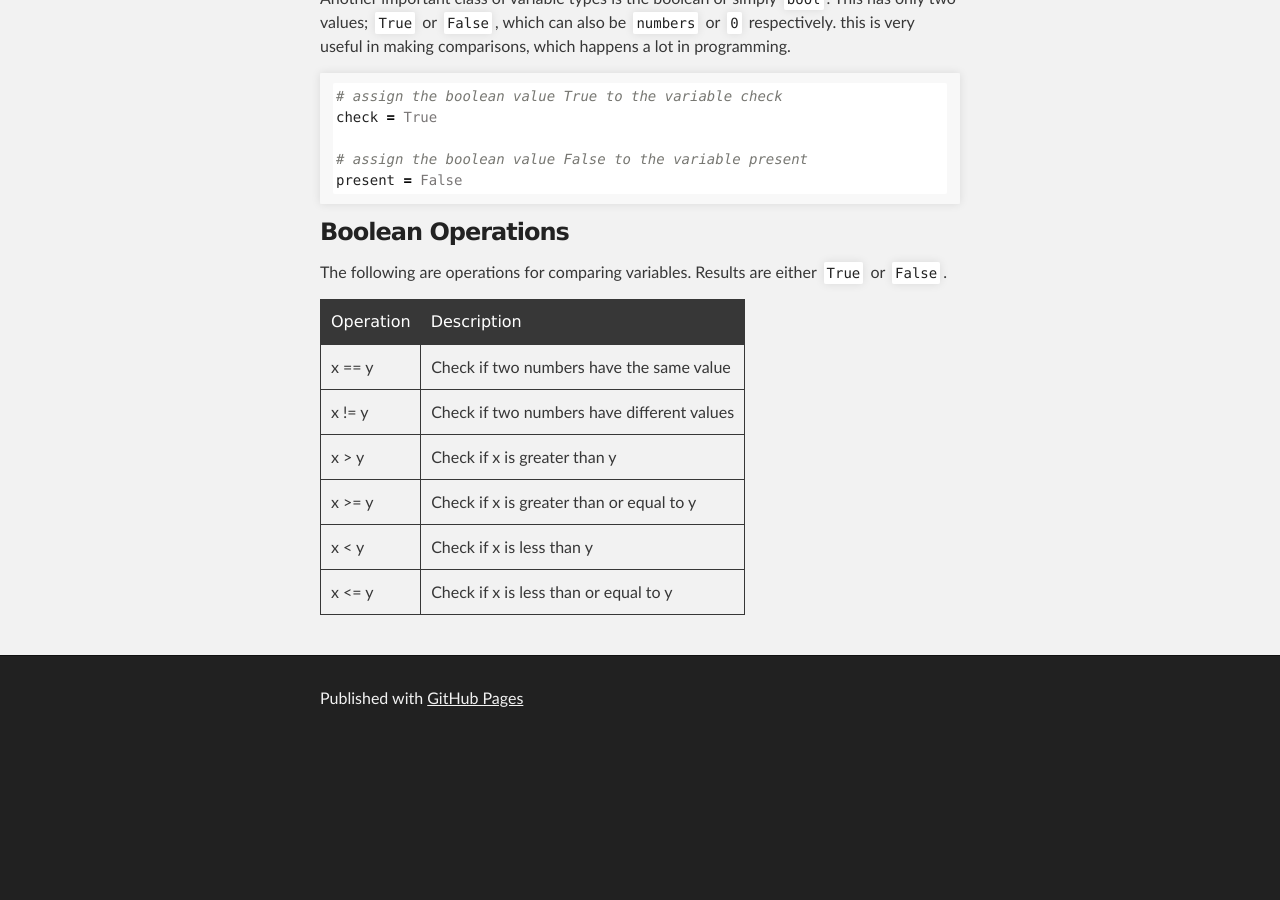
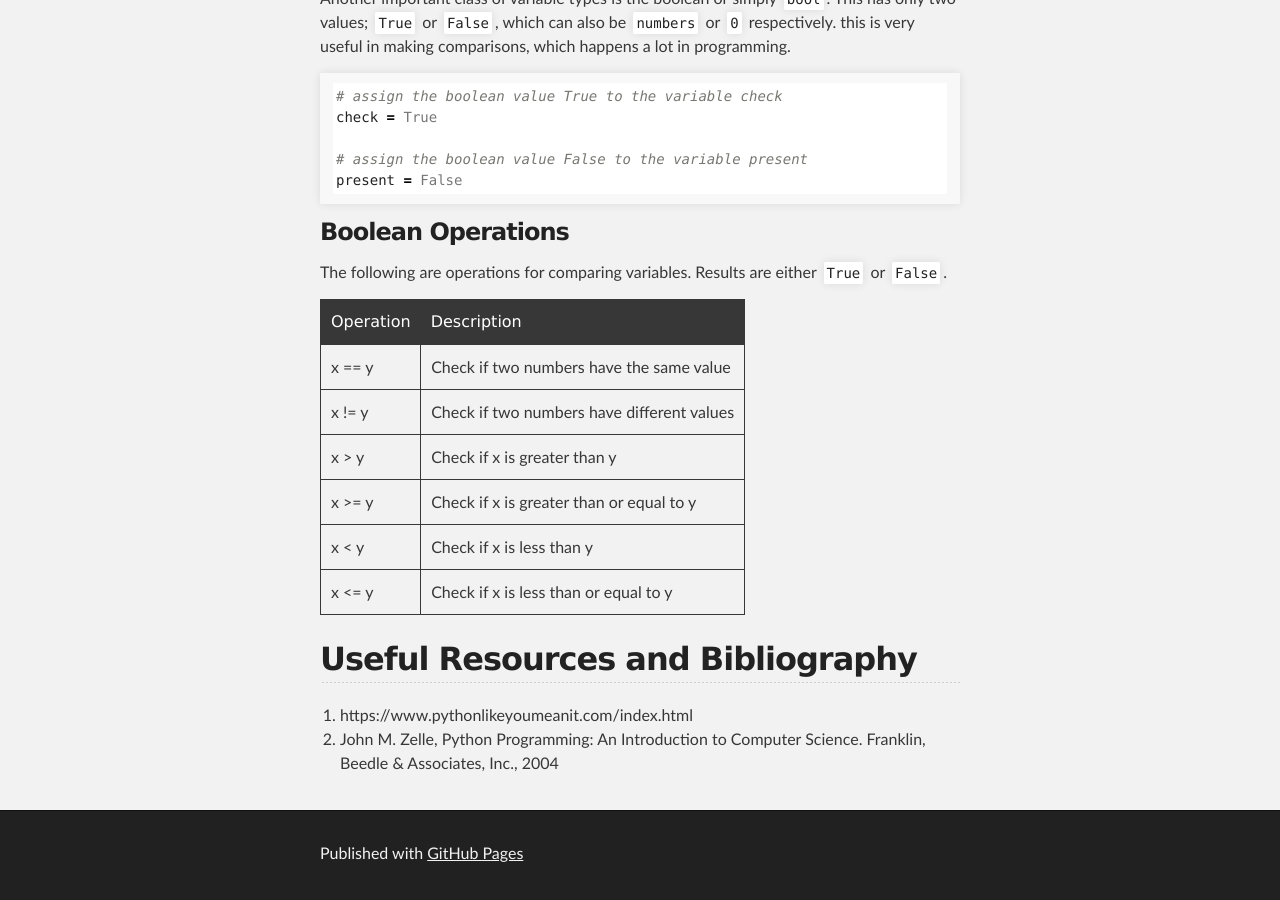
Before and after one commit to toluwajosh/toluwajosh.github.io, a Jekyll site: the page built from _posts/2020-02-11-python-essentials-variable-types.md, in a window 1280 px wide and 900 px high, scrolled down 3953 px. Built offline with Jekyll 4.4.1, drawn with Linux system fonts in a browser that asks for light colours; comment, search, counter and statistics services are not loaded; before the commit the page ends 4698 px from its top, so only the background shows below that.

Commit message:
added bibliography

```diff
--- a/_posts/2020-02-11-python-essentials-variable-types.md
+++ b/_posts/2020-02-11-python-essentials-variable-types.md
@@ -156,3 +156,9 @@ The following are operations for comparing variables. Results are either `True`
 | x >= y    | Check if x is greater than or equal to y   |
 | x < y     | Check if x is less than y                  |
 | x <= y    | Check if x is less than or equal to y      |
+
+
+## Useful Resources and Bibliography
+
+1. https://www.pythonlikeyoumeanit.com/index.html
+2. John M. Zelle, Python Programming: An Introduction to Computer Science. Franklin, Beedle & Associates, Inc., 2004
```
